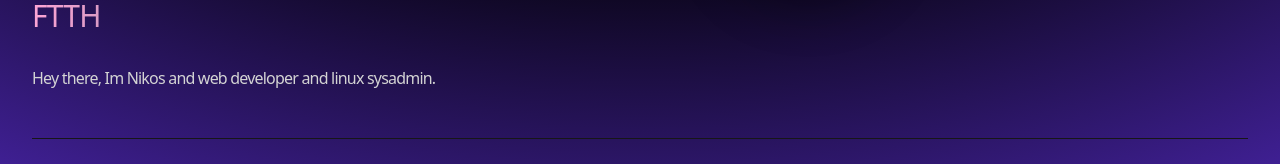
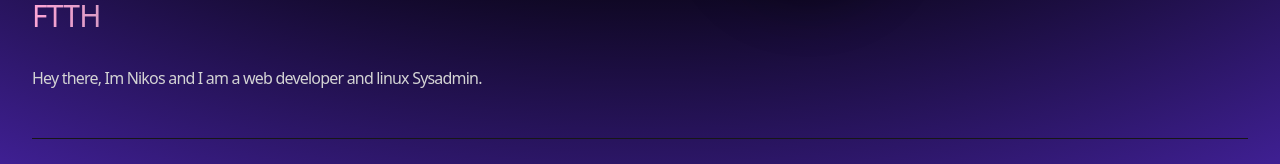
Before and after one commit to nikosalin/Lafiotis-Nikolaos, a React (Vite) app: page / in a window 1280 px wide. Shown: the part 574-738 px from the top of the page. Built offline with nearby package versions, Linux system fonts and the light colour scheme.

Commit message:
Refactor hero section

```diff
--- a/src/constants/index.js
+++ b/src/constants/index.js
@@ -4,7 +4,7 @@ import project3 from "../assets/projects/project-3.jpg";
 import MovieTheater from "../assets/projects/MovieTheater.jpg";
 import Airbnb from "../assets/projects/Airbnb.jpg";
 
-export const HERO_CONTENT = `Hey there, Im Nikos and web developer and linux sysadmin.`;
+export const HERO_CONTENT = `Hey there, Im Nikos and I am a web developer and linux Sysadmin.`;
 
 export const ABOUT_TEXT = `I am a dedicated full stack developer with a passion for creating web applications. Since 2018 when I first started my coding courses through university, I have worked with a variety of technologies, including React, Next.js, Node.js, Java, Typescript, PostgreSQL, Firebase and MongoDB. My journey in web development began in university, and it has evolved into a lifetime passion where I continuously try to learn new things. I've also have plenty of knowlegde on System administration with linux. Outside of coding, I have good Project Managment knowledge on optical fiber.`;
 
@@ -85,7 +85,7 @@ export const PROJECTS = [
 ];
 
 export const CONTACT = {
-  address: "Livaditsa 58005 ",
+  address: "Thessaloniki",
   phoneNo: "+30 6986533187 ",
   email: "nikoslafiotis@gmail.com",
 };
```
